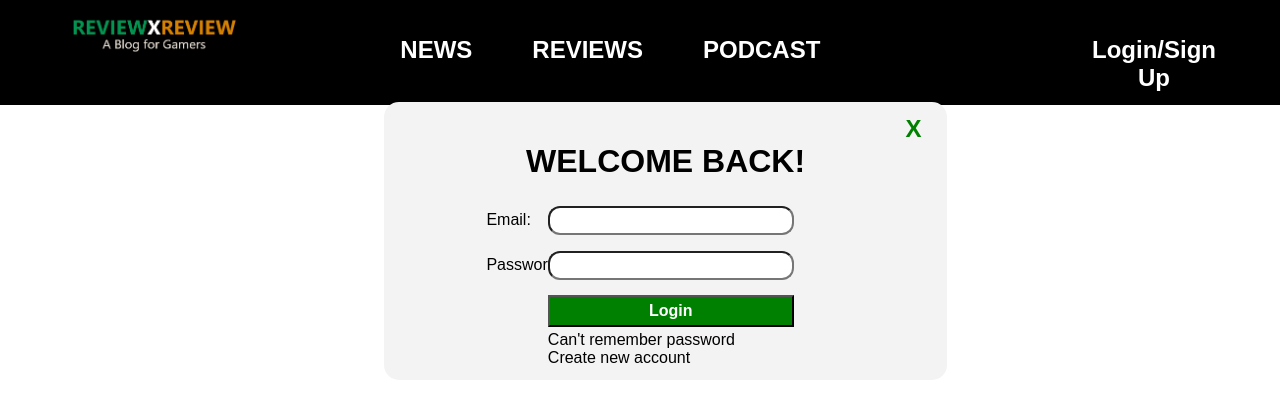
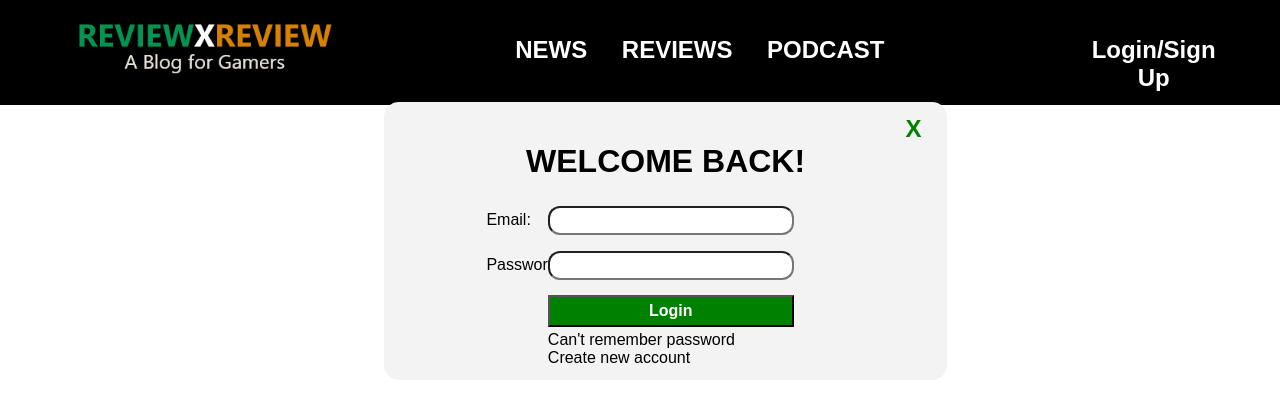
Before and after one commit to IslamHamad95/review-x-review, a React (Create React App) app: page /login in a window 1280 px wide. Shown: the top 402 px of the page. Built offline with nearby package versions, Linux system fonts and the light colour scheme.

Commit message:
adding add-post feature for users

```diff
--- a/src/components/Login.js
+++ b/src/components/Login.js
@@ -48,7 +48,7 @@ const Login = ({popUpFun,getUserData}) => {
   );
 };
 
-const mapDispatchToProps=(dispatch, ownProps)=>{
+const mapDispatchToProps=(dispatch)=>{
   const dispatchFunction=
   (user)=>dispatch(getUser(user))
   return{
--- a/src/components/header.js
+++ b/src/components/header.js
@@ -32,6 +32,13 @@ const Header = ({ userEmail }) => {
           >
             PODCAST
           </a>
+          {userEmail ? (
+            <div className="logged-in">
+              <NavLink to="/addpost" id="login-signup">
+                ADD POST
+              </NavLink>
+            </div>
+          ) : null}
         </div>
 
         <div className="auth">
--- a/src/styling/header.css
+++ b/src/styling/header.css
@@ -58,14 +58,15 @@
 
   .tabs{
     display: grid;
-    grid-template-columns: auto auto auto;
-    column-gap: 20%;
-    width:auto;
+    grid-template-columns: auto auto auto 45%;
+    column-gap: 15%;
+    width:20%;
+    padding-left: 2%;
     margin-left: 15%;
   }
   .auth{
     width: fit-content;
-    margin-left: 34%;
+    margin-left: 30%;
 
   }
 
```
